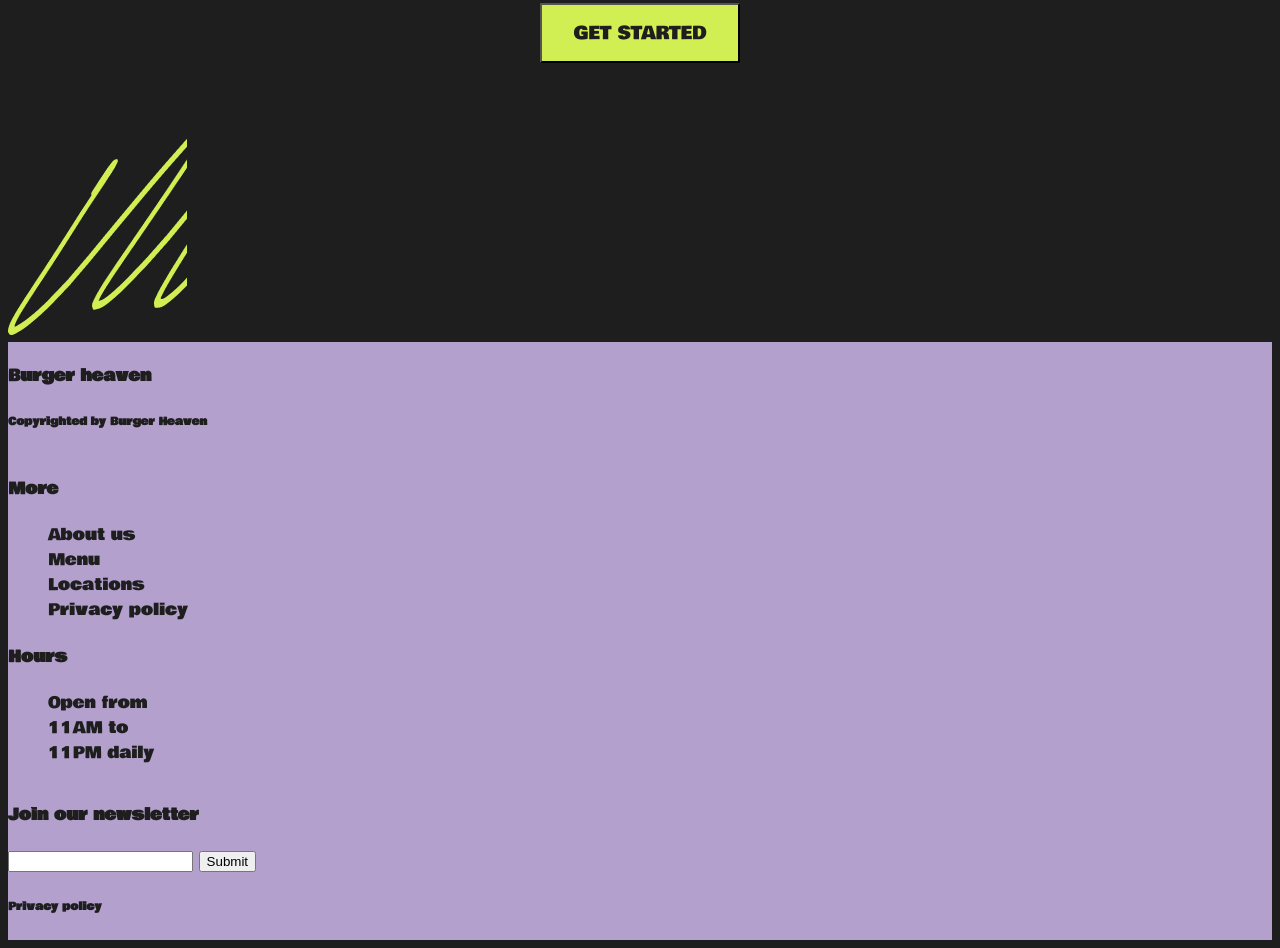
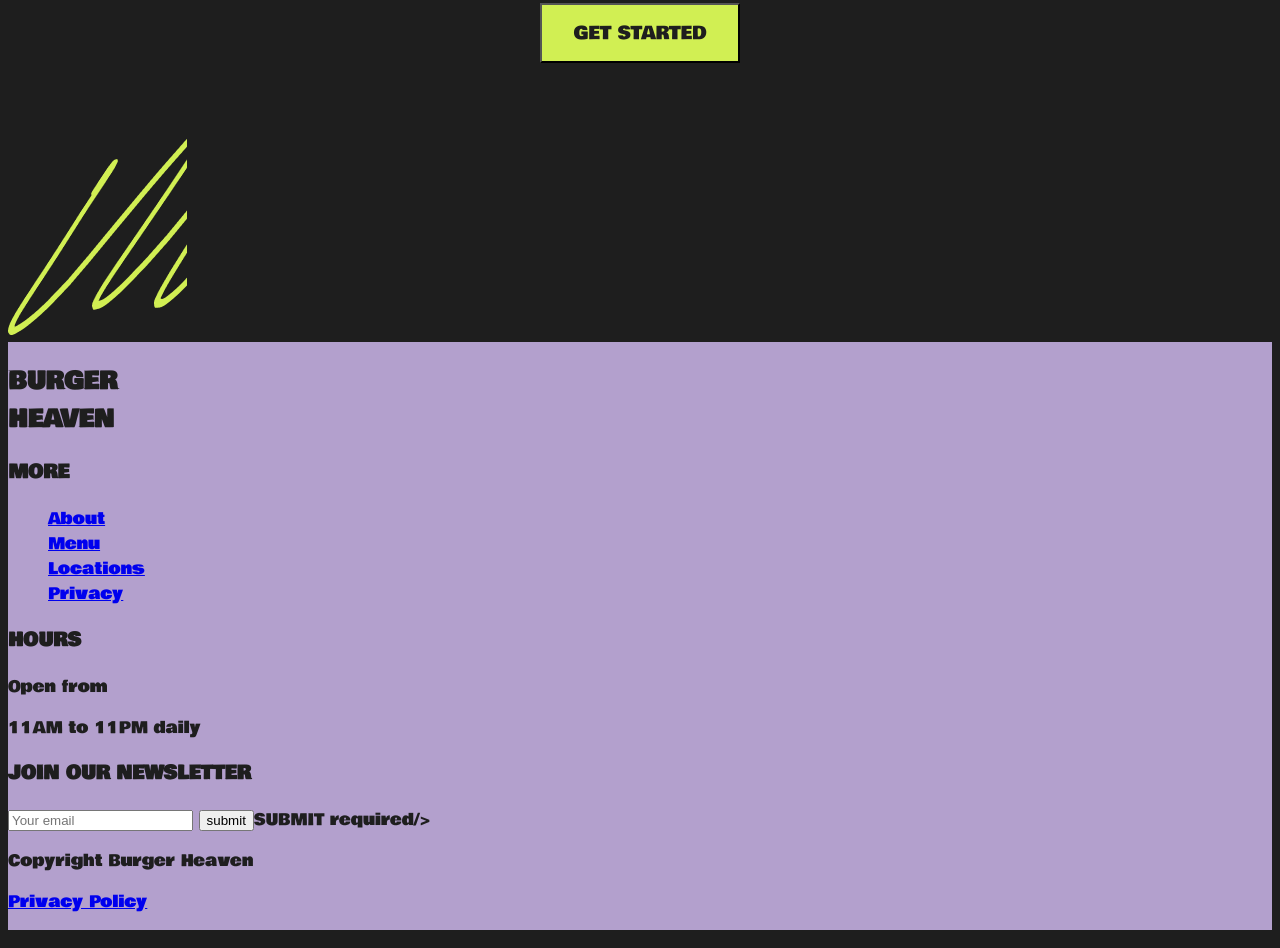
Before and after one commit to AngelArabadzhiev/Burger-site, a plain HTML site: page index.html in a window 1280 px wide. Shown: the part 3913-4861 px from the top of the page. Drawn offline with Linux system fonts and the light colour scheme.

Commit message:
Update index.html

```diff
--- a/index.html
+++ b/index.html
@@ -23,15 +23,22 @@
     </header>
     <main>
       <section class="landing-section">
-    <h2 class="landing-heading">NEW YORK’S <br> FAVORITE ORGANIC <br> HAMBURGER JOINT</h2>
+        <h2 class="landing-heading">
+          NEW YORK’S <br />
+          FAVORITE ORGANIC <br />
+          HAMBURGER JOINT
+        </h2>
         <img src="/images/Burgers.png" alt="Burgers" class="burgers-img" />
       </section>
       <section class="ad-section">
-    <h2 class="ad-heading">The burger above all <br> burgers</h2>
+        <h2 class="ad-heading">
+          The burger above all <br />
+          burgers
+        </h2>
         <div class="ad-container">
           <p class="ad-paragraph">
-        Lorem ipsum dolor sit amet, consectetur <br> adipiscing elit. Aenean nec
-        ornare neque.
+            Lorem ipsum dolor sit amet, consectetur <br />
+            adipiscing elit. Aenean nec ornare neque.
           </p>
           <button class="about-us-btn">About us</button>
         </div>
@@ -40,27 +47,40 @@
         <article class="french-fries-card">
           <img src="/images/French-fries.png" alt="" />
           <div class="french-fries-container">
-        <h4 class="fries-heading">Salt & vinegar <br> french fries</h4>
+            <h4 class="fries-heading">
+              Salt & vinegar <br />
+              french fries
+            </h4>
             <a class="fries-order-btn">Order online</a>
           </div>
         </article>
         <article class="burger-card">
           <img src="/images/Burger.png" alt="" />
           <div class="burger-container">
-        <h4 class="burger-heading">Crispy chicken <br> sandwich</h4>
+            <h4 class="burger-heading">
+              Crispy chicken <br />
+              sandwich
+            </h4>
             <a class="burger-order-btn">Order online</a>
           </div>
         </article>
       </section>
       <section>
         <q class="review-quote">the best burger i’ve ever had </q>
-    <img src="/images/People-sitting.png" alt="" class="people-sitting-img" />
+        <img
+          src="/images/People-sitting.png"
+          alt=""
+          class="people-sitting-img"
+        />
         <div class="vector-container">
-      <img src="/images/Purple-vector.png" alt="" class="purple-vector"/>
+          <img src="/images/Purple-vector.png" alt="" class="purple-vector" />
         </div>
       </section>
       <section>
-    <h2 class="moto-heading">Order online or <br> come visit today</h2>
+        <h2 class="moto-heading">
+          Order online or <br />
+          come visit today
+        </h2>
         <div class="get-started-container">
           <button class="get-started-btn">Get started</button>
         </div>
@@ -68,31 +88,36 @@
       </section>
     </main>
     <footer>
-  <div>
-    <h4>Burger heaven</h4>
-    <h6>Copyrighted by Burger Heaven</h6>
+      <div class="footer-container">
+        <div class="footer-section">
+          <h2 class="footer-heaing">BURGER <br> HEAVEN</h2>
         </div>
-  <nav class="footer-nav">
-    <h4>More</h4>
+        <div class="footer-section">
+          <h3>MORE</h3>
           <ul>
-      <li>About us</li>
-      <li>Menu</li>
-      <li>Locations</li>
-      <li>Privacy policy</li>
+            <li><a href="#" class="small-text">About</a></li>
+            <li><a href="#" class="small-text">Menu</a></li>
+            <li><a href="#" class="small-text">Locations</a></li>
+            <li><a href="#" class="small-text">Privacy</a></li>
           </ul>
-    <h4>Hours</h4>
-    <ul>
-      <li>Open from</li>
-      <li>11AM to</li>
-      <li>11PM daily</li>
-    </ul>
-  </nav>
-  <h4>Join our newsletter</h4>
-  <form action="">
-    <input type="text" value="" />
-    <button>Submit</button>
+        </div>
+        <div class="footer-section">
+          <h3>HOURS</h3>
+          <p class="small-text">Open from</p>
+          <p class="small-text">11AM to 11PM daily</p>
+        </div>
+        <div class="footer-section">
+          <h3>JOIN OUR NEWSLETTER</h3>
+          <form action="#">
+            <input type="email" placeholder="Your email" required />
+            <input type="button" value="submit">SUBMIT required/>
           </form>
-  <h6>Privacy policy</h6>
+        </div>
+      </div>
+      <div class="footer-bottom">
+        <p>Copyright Burger Heaven</p>
+        <p><a href="#">Privacy Policy</a></p>
+      </div>
     </footer>
   </body>
 </html>
```
Lines whose indentation alone changed are shown as unchanged.
